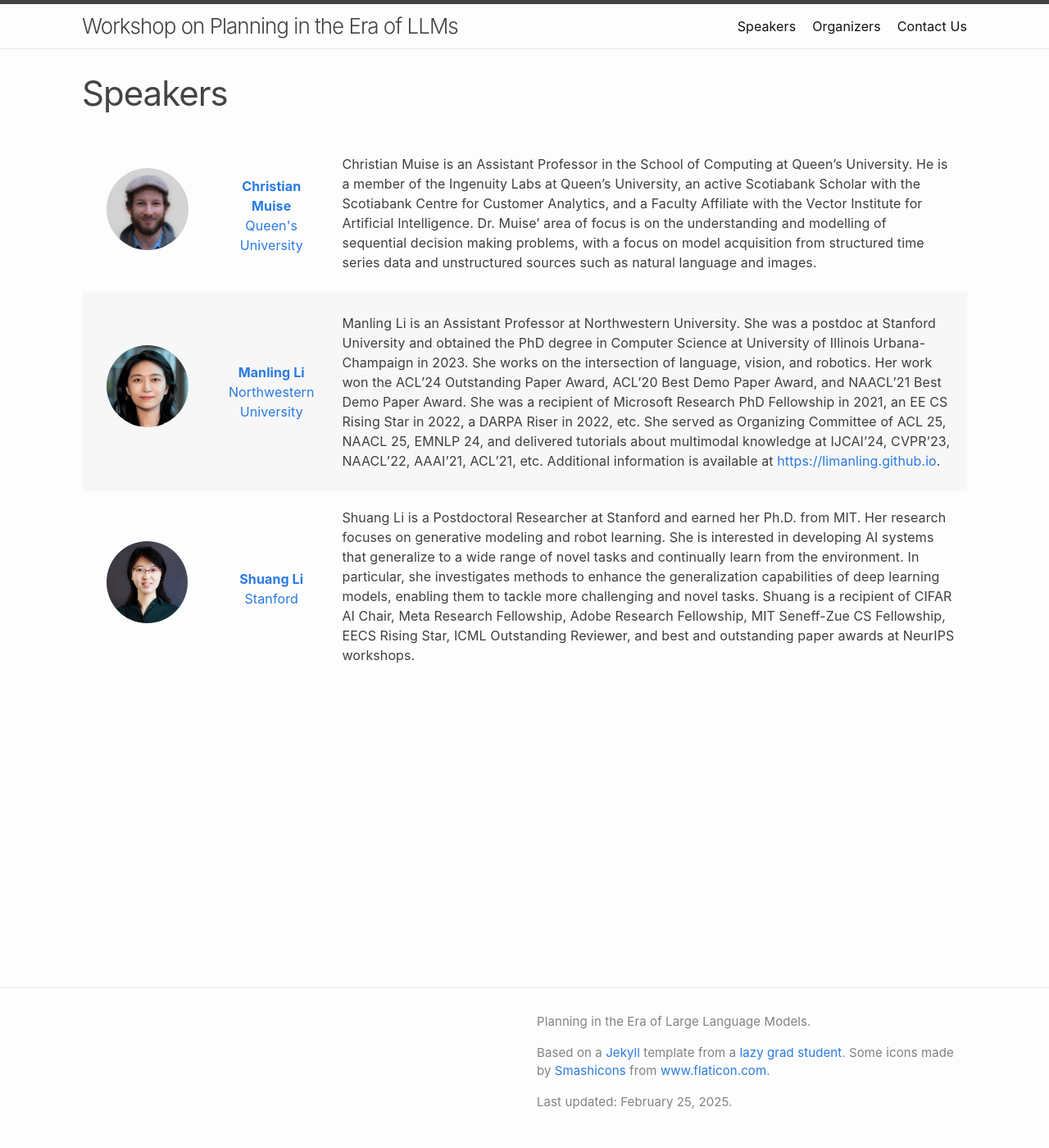
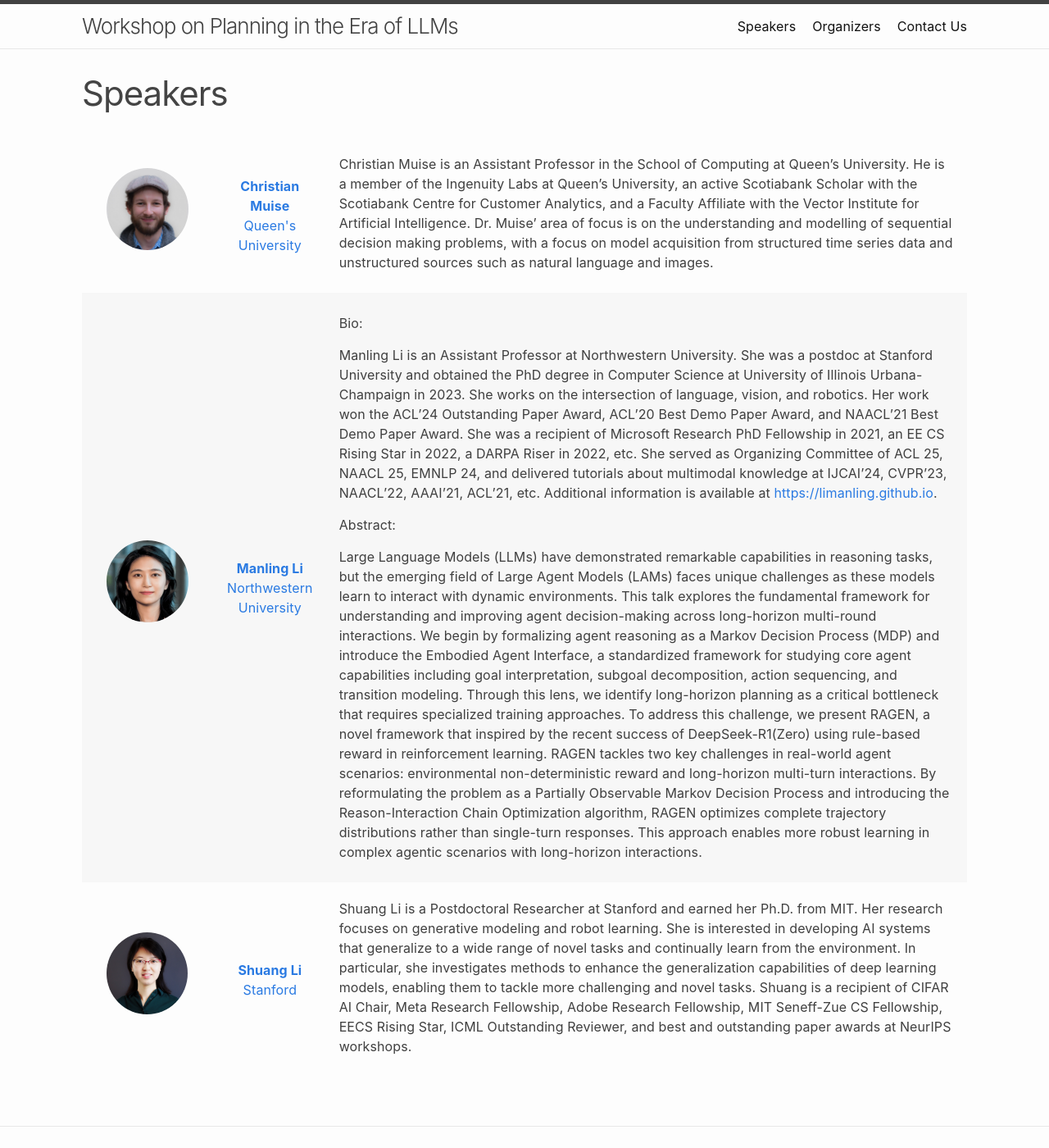
Before and after one commit to llmforplanning/llmforplanning.github.io, a Jekyll site: the page built from speakers.md, in a window 1280 px wide and 1400 px high. Shown: the whole window at 82% size. Built offline with Jekyll 4.4.1, drawn with Linux system fonts in a browser that asks for light colours.

Commit message:
Adding abstract to manling.md

```diff
--- a/_speakers/manling.md
+++ b/_speakers/manling.md
@@ -19,4 +19,12 @@ img: manling.jpg
 
  <!-- Manling Li is an assistant professor at the Computer Science department of Northwestern University. Manling obtained her Ph.D. degree in Computer Science at University of Illinois Urbana-Champaign in 2023. -->
 
+Bio:
+
 Manling Li is an Assistant Professor at Northwestern University. She was a postdoc at Stanford University and obtained the PhD degree in Computer Science at University of Illinois Urbana-Champaign in 2023. She works on the intersection of language, vision, and robotics. Her work won the ACL’24 Outstanding Paper Award, ACL'20 Best Demo Paper Award, and NAACL'21 Best Demo Paper Award. She was a recipient of Microsoft Research PhD Fellowship in 2021, an EE CS Rising Star in 2022, a DARPA Riser in 2022, etc. She served as Organizing Committee of ACL 25, NAACL 25, EMNLP 24, and delivered tutorials about multimodal knowledge at IJCAI'24, CVPR'23, NAACL'22, AAAI'21, ACL'21, etc. Additional information is available at [https://limanling.github.io](https://limanling.github.io/).
+
+
+Abstract:
+
+Large Language Models (LLMs) have demonstrated remarkable capabilities in reasoning tasks, but the emerging field of Large Agent Models (LAMs) faces unique challenges as these models learn to interact with dynamic environments. This talk explores the fundamental framework for understanding and improving agent decision-making across long-horizon multi-round interactions.
+We begin by formalizing agent reasoning as a Markov Decision Process (MDP) and introduce the Embodied Agent Interface, a standardized framework for studying core agent capabilities including goal interpretation, subgoal decomposition, action sequencing, and transition modeling. Through this lens, we identify long-horizon planning as a critical bottleneck that requires specialized training approaches. To address this challenge, we present RAGEN, a novel framework that inspired by the recent success of DeepSeek-R1(Zero) using rule-based reward in reinforcement learning. RAGEN tackles two key challenges in real-world agent scenarios: environmental non-deterministic reward and long-horizon multi-turn interactions. By reformulating the problem as a Partially Observable Markov Decision Process and introducing the Reason-Interaction Chain Optimization algorithm, RAGEN optimizes complete trajectory distributions rather than single-turn responses. This approach enables more robust learning in complex agentic scenarios with long-horizon interactions.
```
